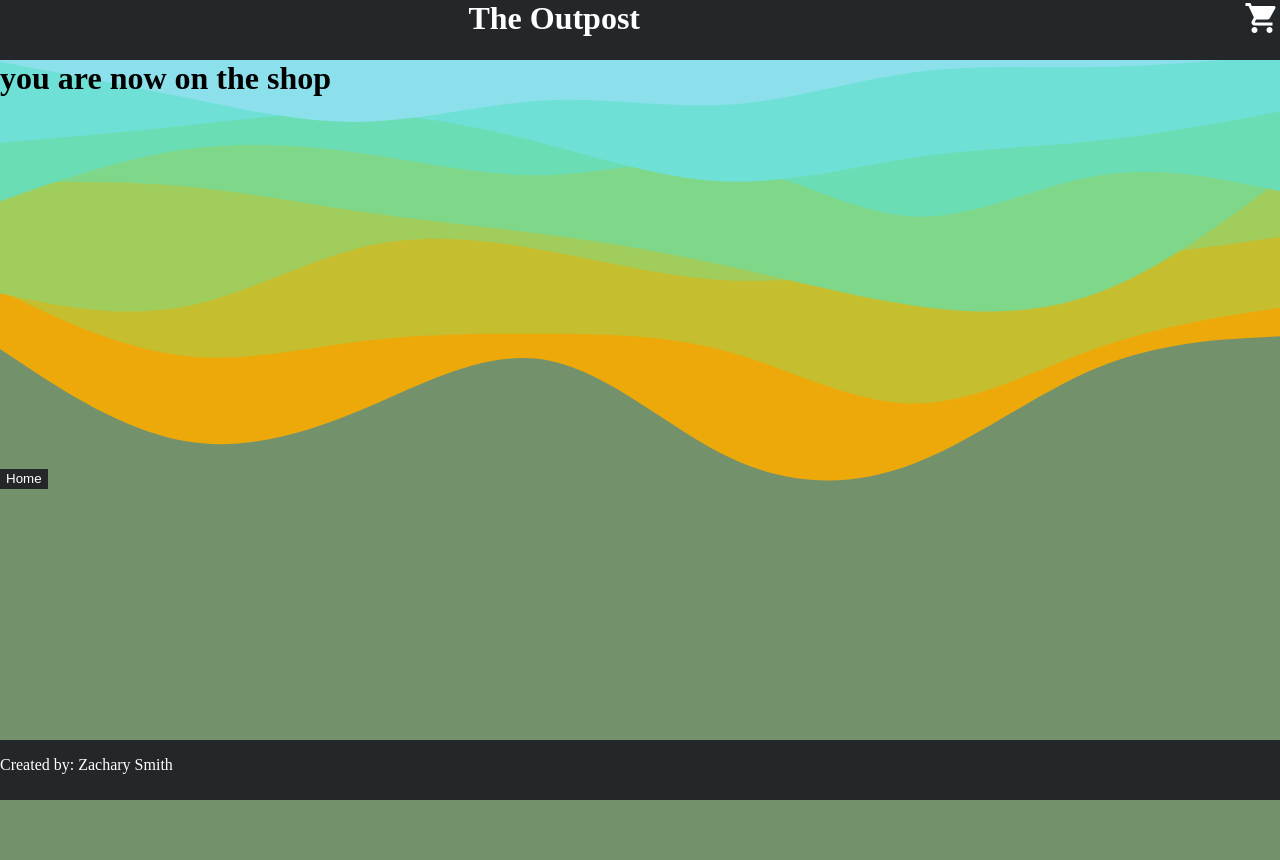
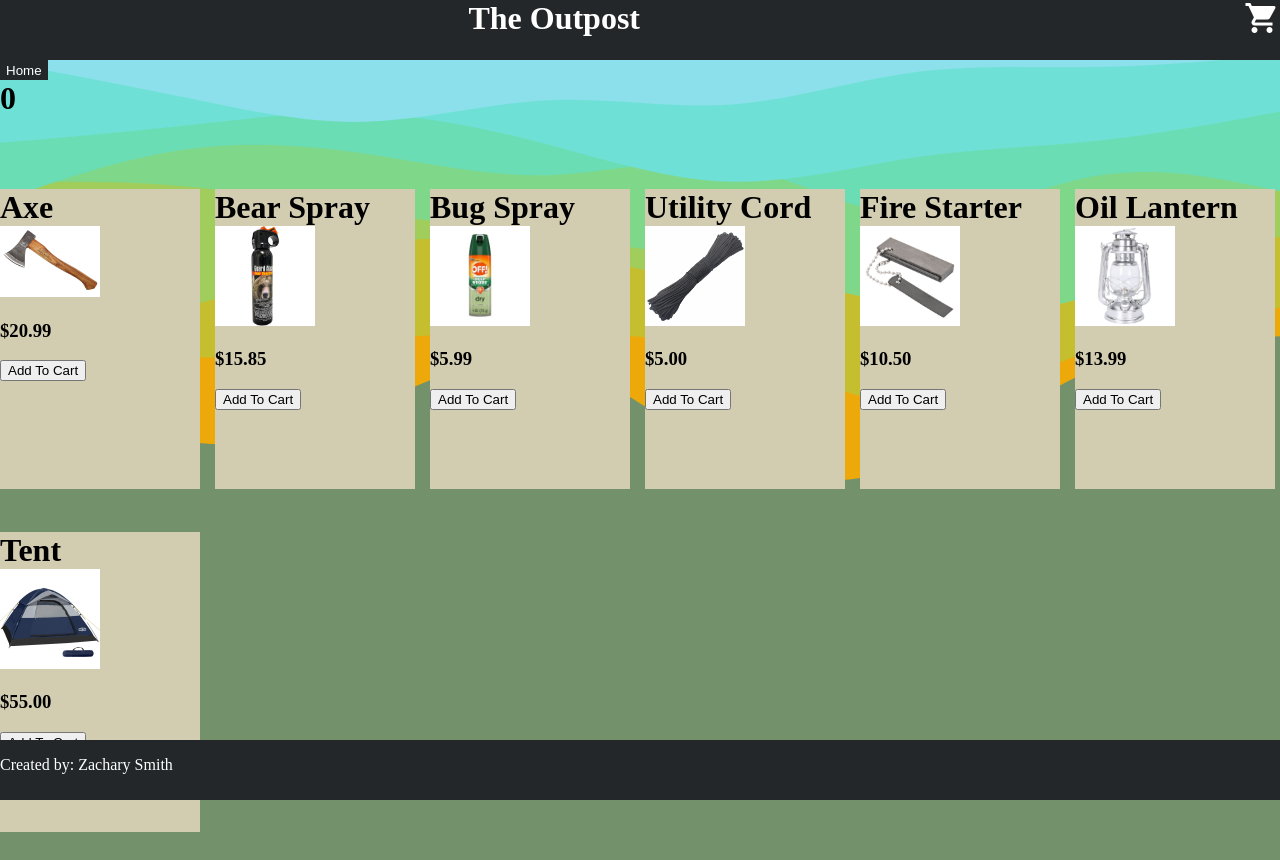
Before and after one commit to zjs6631/shopping-cart, a React (Create React App) app: page /shop in a window 1280 px wide. Built offline with nearby package versions, Linux system fonts and the light colour scheme.

Commit message:
added item cards as well as button to add to cart

```diff
--- a/package.json
+++ b/package.json
@@ -10,6 +10,7 @@
     "react-dom": "^18.2.0",
     "react-router-dom": "^6.4.3",
     "react-scripts": "5.0.1",
+    "uniqid": "^5.4.0",
     "web-vitals": "^2.1.4"
   },
   "scripts": {
--- a/src/App.css
+++ b/src/App.css
@@ -128,9 +128,43 @@
   background-color: #23272A;
   color: white;
   border-style: none;
-
+  z-index: 3;
 }
 
 #homeBtn:hover{
   background-color: #393c41;
 }
+
+.inventoryContainer{
+  padding-top: 15px;
+  display: flex;
+  flex-wrap: wrap;
+  gap: 15px;
+}
+
+.itemCard{
+  height: 300px;
+  width: 200px;
+  background-color: #D2CCB1;
+}
+
+.itemCard img{
+  height: auto;
+  width: 50%;
+
+}
+
+.itemDecrement{
+  width: 25px;
+  height: 25px;
+}
+
+.itemInput{
+  width: 25px;
+  height: 25px;
+}
+
+.itemIncrement{
+  width: 25px;
+  height: 25px;
+}
--- a/src/components/Shop.js
+++ b/src/components/Shop.js
@@ -1,12 +1,70 @@
-import React from "react";
+import React, { useState } from "react";
 import {Link} from "react-router-dom";
+import axeImg from "../images/axe.jpeg";
+import bearsprayImg from "../images/bearspray.jpg";
+import bugsprayImg from "../images/bugspray.jpg";
+import cordImg from "../images/cord.jpg";
+import firestarterImg from "../images/firestarter.jpg";
+import lanternImg from "../images/lantern.jpeg";
+import tentImg from "../images/tent.jpg";
+import uniqid from "uniqid";
 
 const Shop = () =>{
 
+    const [cart, setCart] = useState([]); //create cart to hold items to buy
+
+    //create factory function to create objects for each item in shop
+    const itemFactory = (key, name, img, price, numInCart) =>{
+        return {key, name, img, price, numInCart};
+    }
+
+    //create objects to represent each item and their data
+    const axe = itemFactory(uniqid(), "Axe", axeImg, 20.99, 0);
+    const bearspray = itemFactory(uniqid(), "Bear Spray", bearsprayImg, 15.85, 0);
+    const bugspray = itemFactory(uniqid(), "Bug Spray", bugsprayImg, 5.99, 0);
+    const cord = itemFactory(uniqid(), "Utility Cord", cordImg, 5.00, 0);
+    const firestarter = itemFactory(uniqid(), "Fire Starter", firestarterImg, 10.50, 0);
+    const lantern = itemFactory(uniqid(), "Oil Lantern", lanternImg, 13.99, 0);
+    const tent = itemFactory(uniqid(), "Tent", tentImg, 55.00, 0);
+
+    //inventory state to render the items information on screen
+    const [inventory, setInventory] = useState([axe, bearspray, bugspray, cord,
+    firestarter, lantern, tent]);
+
+
+    const handleClick = (e) =>{
+        let copyCart = cart;
+        inventory.map((item)=>{
+            if(item.key == e.currentTarget.id){
+                item.numInCart+=1;
+                copyCart.push(item);
+            }
+        });
+        setCart(copyCart);
+        console.log(cart);
+    }
+
+
+
     return(
         <div className="shopPage">
-            <h1>you are now on the shop</h1>
-            <Link to="/"><button id="homeBtn">Home</button></Link>
+            <div>
+                <Link to="/"><button id="homeBtn">Home</button></Link>
+                <h1>{cart.length}</h1>
+            </div>
+            <div className="inventoryContainer">
+            {inventory.map((item)=>{
+                return(
+                    <div className="itemCard" key={item.key}>
+                        <h1>{item.name}</h1>
+                        <img src={item.img} />
+                        <h3>{"$" + (item.price).toFixed(2)}</h3>
+                        <button className="addToCartBtn" onClick={handleClick} id={item.key}>Add To Cart</button>
+                    </div>
+                )
+            })}
+            </div>
+
         </div>
     )
 }
```
Also changed, not shown: 1 other file (tests, documents, lock files or other folders).
